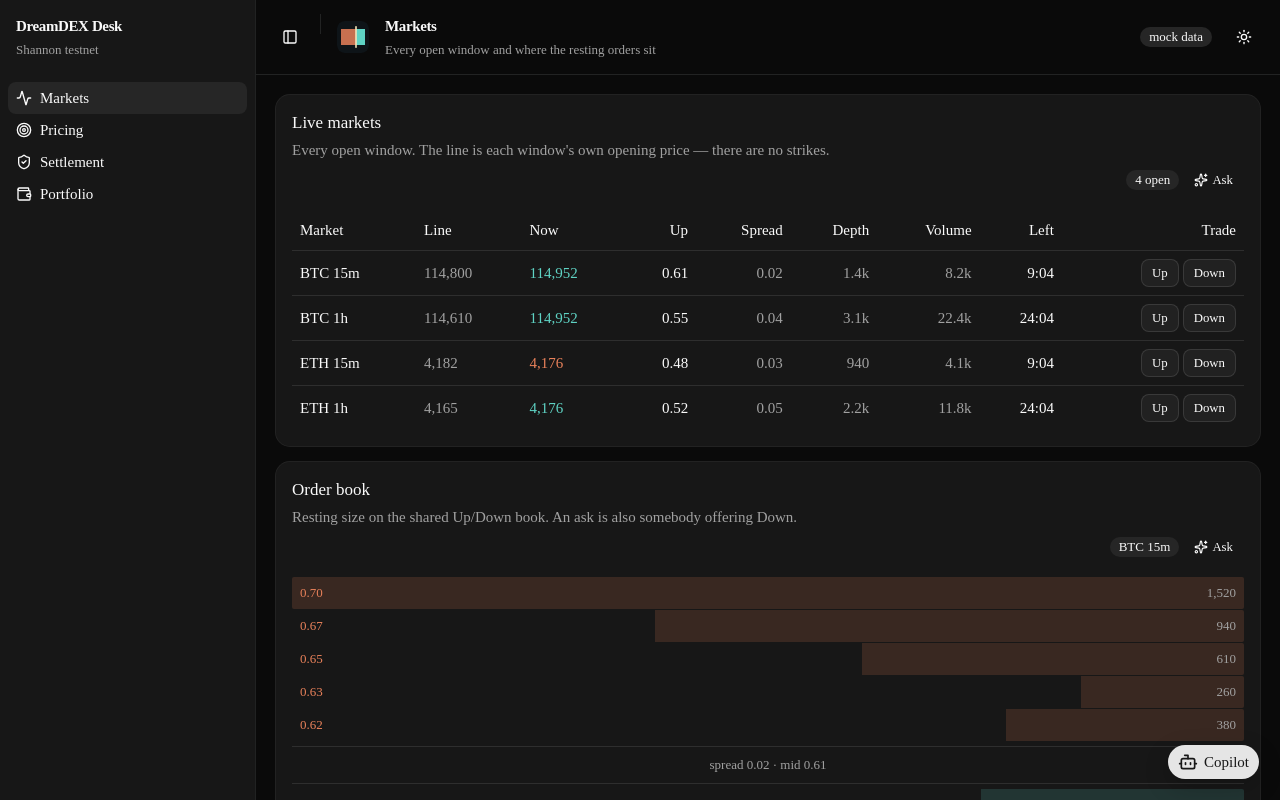
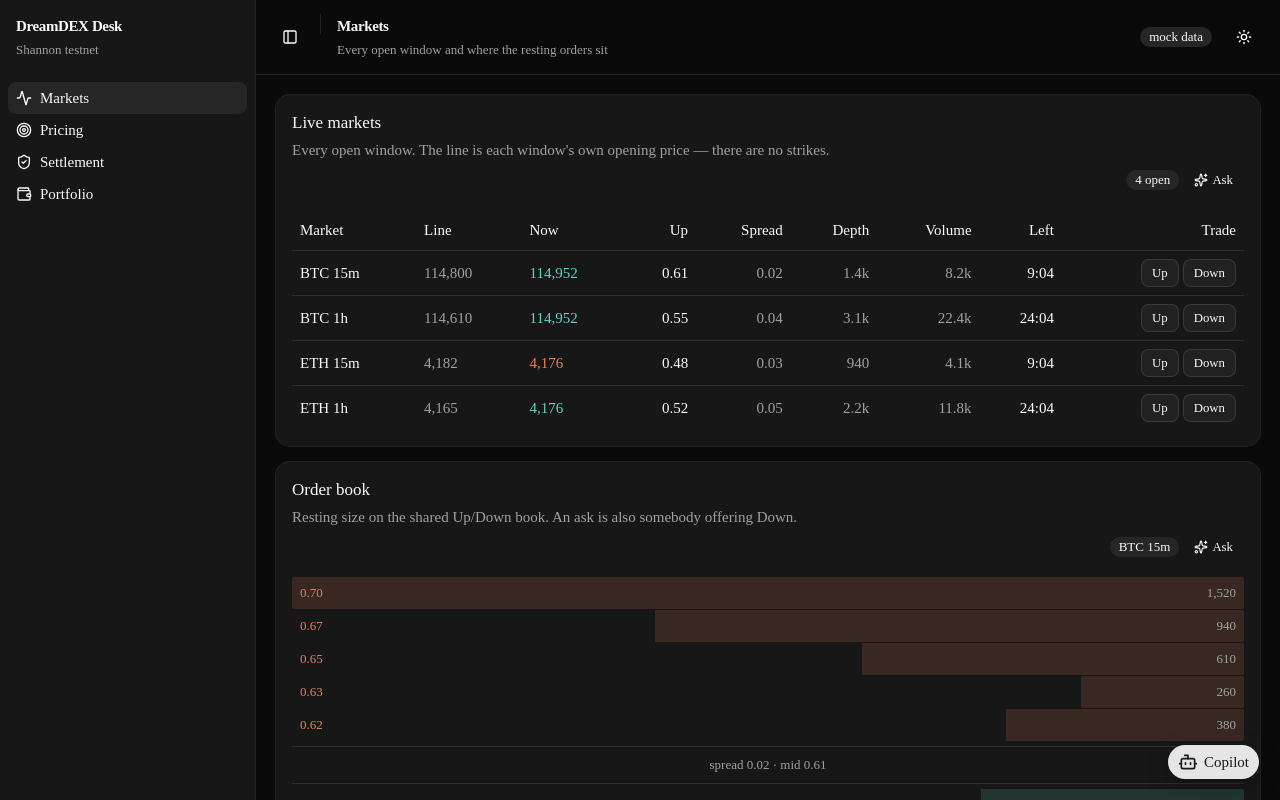
Before and after one commit to FlemingJohn/dreamdex-desk, a Next.js app: page / in a window 1280 px wide. Built offline with nearby package versions, Linux system fonts and the light colour scheme.

Commit message:
keep the logo in the sidebar only

```diff
--- a/components/layout/DashboardHeader.tsx
+++ b/components/layout/DashboardHeader.tsx
@@ -4,7 +4,6 @@ import { usePathname } from "next/navigation";
 import { Badge } from "@/components/ui/badge";
 import { Separator } from "@/components/ui/separator";
 import { SidebarTrigger } from "@/components/ui/sidebar";
-import { DeskLogo } from "@/components/layout/DeskLogo";
 import { ThemeToggle } from "@/components/layout/ThemeToggle";
 import { findRouteByPath } from "@/lib/dashboardRoutes";
 
@@ -20,8 +19,6 @@ export function DashboardHeader() {
     <header className="dashboard-header">
       <SidebarTrigger />
       <Separator orientation="vertical" className="h-5" />
-
-      <DeskLogo className="size-8 shrink-0 rounded-md" />
 
       <div className="flex flex-col gap-0.5">
         <h1 className="text-sm font-semibold tracking-tight">
```
